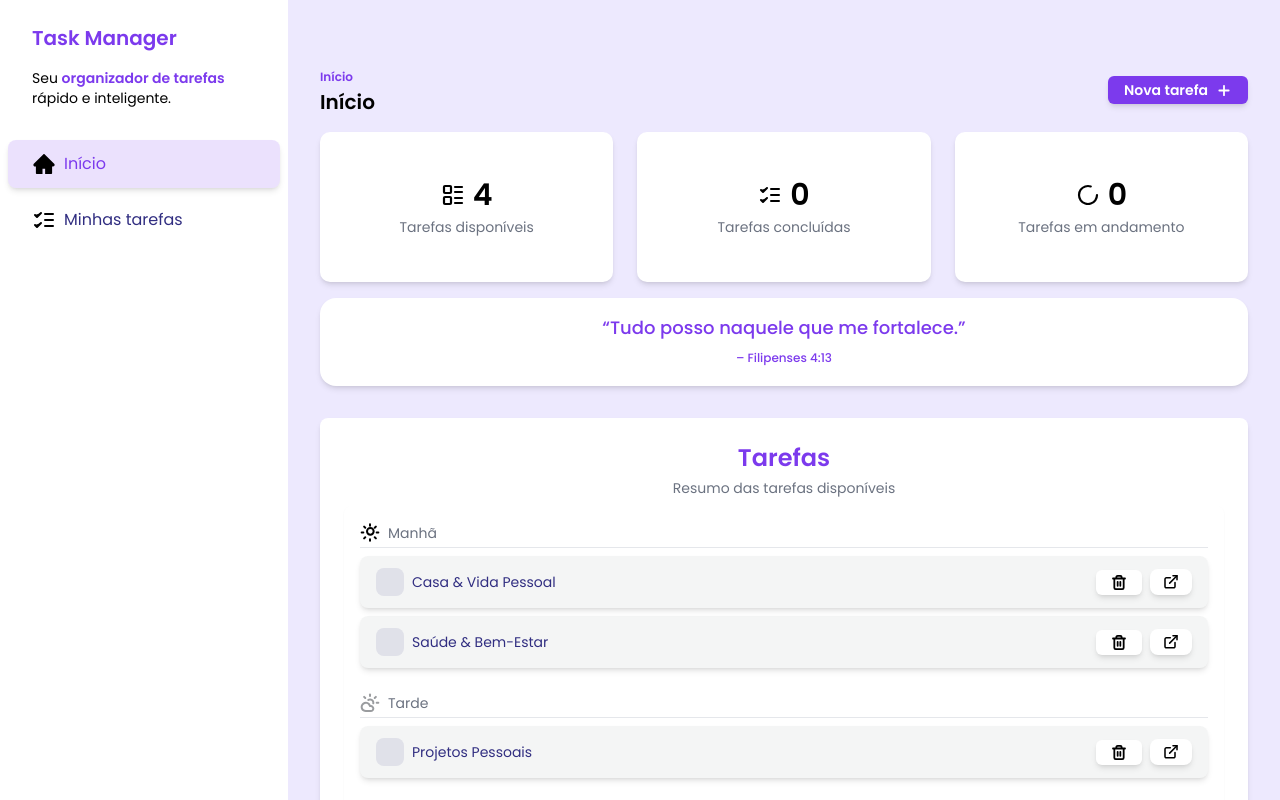
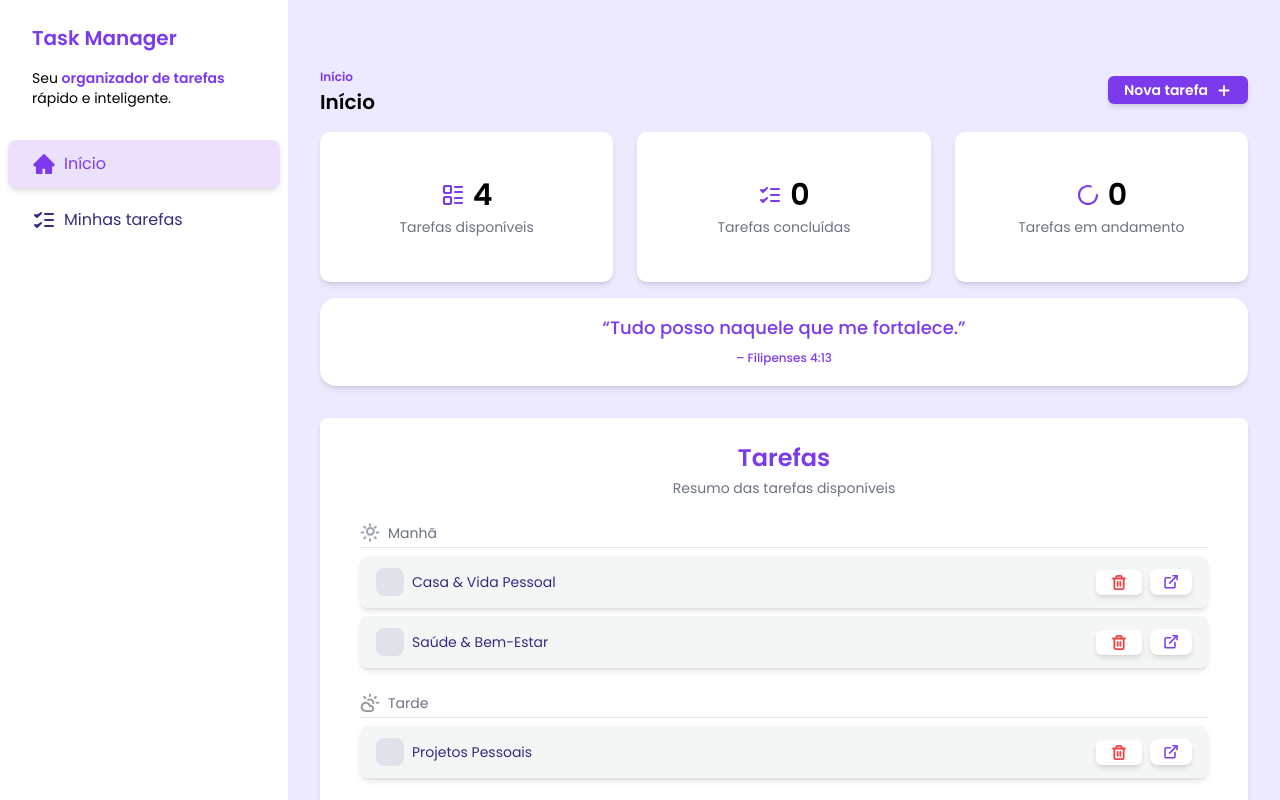
Before and after one commit to DenilsoferreiraL/fsc-task-manager, a React (Vite) app: page / in a window 1280 px wide. Shown: the top 800 px of the page. Built offline with nearby package versions, Linux system fonts and the light colour scheme; data requests are answered from the project's data file.

Commit message:
fix: refactor imports

```diff
--- a/src/components/AddTaskDialog.jsx
+++ b/src/components/AddTaskDialog.jsx
@@ -7,7 +7,7 @@ import { useForm } from 'react-hook-form'
 import { CSSTransition } from 'react-transition-group'
 import { v4 } from 'uuid'
 
-import { LoaderCircleIcon } from '../assets/icons'
+import * as I from '../assets/icons'
 import { useAddTask } from '../hooks/data/use-add-task'
 import { Button } from './Button'
 import { Input } from './Input'
@@ -113,12 +113,10 @@ export const AddTaskDialog = ({ isOpen, handleClose }) => {
                 >
                   {isSubmitting ? (
                     <div className="flex items-center justify-center">
-                      <img
-                        src={LoaderCircleIcon}
-                        alt="Adicionar"
+                      <I.LoaderCircleIcon
                         className="mr-2 animate-spin"
                         color="disabled"
-                      />{' '}
+                      />
                       Salvando...
                     </div>
                   ) : (
--- a/src/components/DashboardCards.jsx
+++ b/src/components/DashboardCards.jsx
@@ -1,4 +1,4 @@
-import { CheckTasksIcon, LayoutListIcon, LoaderIcon } from '../assets/icons'
+import * as I from '../assets/icons'
 import { useGetTasks } from '../hooks/data/use-get-tasks'
 import { DashboardCard } from './dashboardCard'
 
@@ -13,17 +13,17 @@ export const DashboardCards = () => {
   return (
     <div className="grid grid-cols-1 gap-6 sm:grid-cols-3 lg:grid-cols-3">
       <DashboardCard
-        icon={<img src={LayoutListIcon} alt="Adicionar" />}
+        icon={<I.LayoutListIcon />}
         mainText={totalTasks}
         secondaryText="Tarefas disponíveis"
       />
       <DashboardCard
-        icon={<img src={CheckTasksIcon} alt="Adicionar" />}
+        icon={<I.CheckTasksIcon />}
         mainText={completedTasks}
         secondaryText="Tarefas concluídas"
       />
       <DashboardCard
-        icon={<img src={LoaderIcon} alt="Adicionar" />}
+        icon={<I.LoaderIcon />}
         mainText={inProgressTasks}
         secondaryText="Tarefas em andamento"
       />
--- a/src/components/Header.jsx
+++ b/src/components/Header.jsx
@@ -1,7 +1,7 @@
 import PropTypes from 'prop-types'
 import { useState } from 'react'
 
-import { AddIcon } from '../assets/icons'
+import * as I from '../assets/icons'
 import { AddTaskDialog } from './AddTaskDialog'
 import { Button } from './Button'
 
@@ -20,7 +20,7 @@ export const Header = ({ subtitle, title }) => {
       <div className="flex items-center gap-3">
         <Button onClick={() => setAddTaskDialogIsOpen(true)}>
           Nova tarefa
-          <img src={AddIcon} alt="Adicionar" />
+          <I.AddIcon />
         </Button>
         <AddTaskDialog
           isOpen={addTaskDialogIsOpen}
--- a/src/components/Sidebar.jsx
+++ b/src/components/Sidebar.jsx
@@ -1,6 +1,6 @@
 import { useLocation } from 'react-router-dom'
 
-import { CheckTasksIcon, EditIcon, HomeIcon } from '../assets/icons'
+import * as I from '../assets/icons'
 import { SidebarButton } from './SidebarButton'
 
 export const Sidebar = () => {
@@ -25,18 +25,18 @@ export const Sidebar = () => {
       <div>
         <div className="flex flex-col gap-2 p-2">
           <SidebarButton to="/" disabled={isOnTaskDetail}>
-            <img src={HomeIcon} alt="Adicionar" />
+            <I.HomeIcon />
             Início
           </SidebarButton>
 
           <SidebarButton to="/tasks" disabled={isOnTaskDetail}>
-            <img src={CheckTasksIcon} alt="Adicionar" />
+            <I.CheckTasksIcon />
             Minhas tarefas
           </SidebarButton>
 
           {isOnTaskDetail && (
             <SidebarButton to={location.pathname}>
-              <img src={EditIcon} alt="Adicionar" />
+              <I.EditIcon />
               Detalhes da tarefa
             </SidebarButton>
           )}
--- a/src/components/TaskItem.jsx
+++ b/src/components/TaskItem.jsx
@@ -1,13 +1,8 @@
 import PropTypes from 'prop-types'
-import { Link } from 'react-router-dom'
+import { Link, NavLink } from 'react-router-dom'
 import { toast } from 'sonner'
 
-import {
-  AddIcon,
-  DetailIcon,
-  LoaderCircleIcon,
-  TrashIcon,
-} from '../assets/icons'
+import * as I from '../assets/icons'
 import { Button } from '../components/Button'
 import { useDeleteTask } from '../hooks/data/use-delete-task'
 
@@ -68,15 +63,9 @@ export const TaskItem = ({ task, handleTaskCheckboxClick }) => {
             className="absolute h-full w-full cursor-pointer opacity-0"
             onChange={() => handleTaskCheckboxClick(task.id)}
           />
-          {task.status === 'done' && (
-            <img src={AddIcon} alt="Adicionar" className="animate-pulse" />
-          )}
+          {task.status === 'done' && <I.CheckIcon className="animate-pulse" />}
           {task.status === 'in_progress' && (
-            <img
-              src={LoaderCircleIcon}
-              alt="Adicionar"
-              className="animate-spin text-brand-white"
-            />
+            <I.LoaderCircleIcon className="animate-spin text-brand-white" />
           )}
         </label>
 
@@ -85,24 +74,16 @@ export const TaskItem = ({ task, handleTaskCheckboxClick }) => {
       <div className="flex items-center gap-2">
         <Button color="ghost" onClick={handleDeleteClick} disabled={isPending}>
           {isPending ? (
-            <img
-              src={LoaderCircleIcon}
-              alt="Adicionar"
-              className="text-brand-gray animate-spin"
-            />
+            <I.LoaderCircleIcon className="text-brand-gray animate-spin" />
           ) : (
-            <img
-              src={TrashIcon}
-              alt="Adicionar"
-              className="text-brand-danger"
-            />
+            <I.TrashIcon className="text-brand-danger" />
           )}
         </Button>
         <Link
           to={`/task/${task.id}`}
           className="rounded-lg bg-brand-white px-3 py-1 text-brand-primary shadow-md transition hover:opacity-75"
         >
-          <img src={DetailIcon} alt="Adicionar" />
+          <I.DetailIcon />
         </Link>
       </div>
     </div>
--- a/src/components/Tasks.jsx
+++ b/src/components/Tasks.jsx
@@ -1,4 +1,4 @@
-import { CloudSunIcon, NightIcon, SunIcon } from '../assets/icons'
+import * as I from '../assets/icons'
 import { useTasksLogic } from '../hooks/data/use-tasks-logic'
 import { TaskItem } from './TaskItem'
 import { TasksSeparator } from './TasksSeparator'
@@ -14,10 +14,7 @@ export const Tasks = () => {
     <div className="scrollbar-basic max-h-[768px] w-full space-y-6 overflow-y-auto bg-brand-secondary shadow-md">
       <div className="rounded-lg bg-brand-white p-6">
         <div className="space-y-3">
-          <TasksSeparator
-            title="Manhã"
-            icon={<img src={SunIcon} alt="Adicionar" />}
-          />
+          <TasksSeparator title="Manhã" icon={<I.SunIcon />} />
           {morningTasks?.map((task) => (
             <TaskItem
               key={task.id}
@@ -27,10 +24,7 @@ export const Tasks = () => {
           ))}
         </div>
         <div className="my-6 space-y-3">
-          <TasksSeparator
-            title="Tarde"
-            icon={<img src={CloudSunIcon} alt="Adicionar" />}
-          />
+          <TasksSeparator title="Tarde" icon={<I.CloudSunIcon />} />
           {afternoonTasks?.map((task) => (
             <TaskItem
               key={task.id}
@@ -40,10 +34,7 @@ export const Tasks = () => {
           ))}
         </div>
         <div className="space-y-3">
-          <TasksSeparator
-            title="Noite"
-            icon={<img src={NightIcon} alt="Adicionar" />}
-          />
+          <TasksSeparator title="Noite" icon={<I.NightIcon />} />
           {eveningTasks?.map((task) => (
             <TaskItem
               key={task.id}
--- a/src/components/TasksPreview.jsx
+++ b/src/components/TasksPreview.jsx
@@ -1,4 +1,4 @@
-import { CloudSunIcon, NightIcon, SunIcon } from '../assets/icons'
+import * as I from '../assets/icons'
 import { useTasksLogic } from '../hooks/data/use-tasks-logic'
 import { TaskItem } from './TaskItem'
 import { TasksSeparator } from './TasksSeparator'
@@ -14,10 +14,7 @@ export const TasksPreview = () => {
     <div className="scrollbar-basic max-h-[360px] space-y-6 overflow-y-auto rounded-lg bg-white p-4 shadow-sm">
       {/* manhã */}
       <div className="space-y-2">
-        <TasksSeparator
-          title="Manhã"
-          icon={<img src={SunIcon} alt="Adicionar" />}
-        />
+        <TasksSeparator title="Manhã" icon={<I.SunIcon />} />
         {morningTasks?.length ? (
           morningTasks.map((task) => (
             <TaskItem
@@ -35,10 +32,7 @@ export const TasksPreview = () => {
 
       {/* tarde */}
       <div className="space-y-2">
-        <TasksSeparator
-          title="Tarde"
-          icon={<img src={CloudSunIcon} alt="Adicionar" />}
-        />
+        <TasksSeparator title="Tarde" icon={<I.CloudSunIcon />} />
         {afternoonTasks?.length ? (
           afternoonTasks.map((task) => (
             <TaskItem
@@ -56,10 +50,7 @@ export const TasksPreview = () => {
 
       {/* noite */}
       <div className="space-y-2">
-        <TasksSeparator
-          title="Noite"
-          icon={<img src={NightIcon} alt="Adicionar" />}
-        />
+        <TasksSeparator title="Noite" icon={<I.NightIcon />} />
         {eveningTasks?.length ? (
           eveningTasks.map((task) => (
             <TaskItem
--- a/src/pages/TaskDetailsPage.jsx
+++ b/src/pages/TaskDetailsPage.jsx
@@ -2,12 +2,7 @@ import { useEffect } from 'react'
 import { useForm } from 'react-hook-form'
 import { useNavigate, useParams } from 'react-router-dom'
 
-import {
-  ArrowLeftIcon,
-  ArrowRightIcon,
-  LoaderCircleIcon,
-  TrashIcon,
-} from '../assets/icons'
+import * as I from '../assets/icons'
 import { Button } from '../components/Button'
 import { Input } from '../components/Input'
 import { Sidebar } from '../components/Sidebar'
@@ -62,7 +57,7 @@ export const TaskDetailsPage = () => {
           onClick={handleBackClick}
           className="mb-3 flex h-8 w-8 items-center justify-center rounded-full bg-brand-primary transition hover:opacity-70"
         >
-          <img src={ArrowLeftIcon} alt="Adicionar" />
+          <I.ArrowLeftIcon />
         </button>
 
         {/* Breadcrumb */}
@@ -73,7 +68,7 @@ export const TaskDetailsPage = () => {
           >
             Minhas tarefas
           </span>
-          <img src={ArrowRightIcon} alt="Adicionar" />
+          <I.ArrowRightIcon />
           <span className="text-sm font-semibold text-brand-primary">
             {task?.title}
           </span>
@@ -90,16 +85,12 @@ export const TaskDetailsPage = () => {
           >
             {deleteTask.isPending ? (
               <>
-                <img
-                  src={LoaderCircleIcon}
-                  alt="Adicionar"
-                  className="mr-2 animate-spin"
-                />
+                <I.LoaderCircleIcon className="mr-2 animate-spin" />
                 Deletando...
               </>
             ) : (
               <>
-                <img src={TrashIcon} alt="Adicionar" />
+                <I.TrashIcon />
                 Deletar tarefa
               </>
             )}
```
Also changed, not shown: src/assets/icons/index.js (+17 -17 lines).
